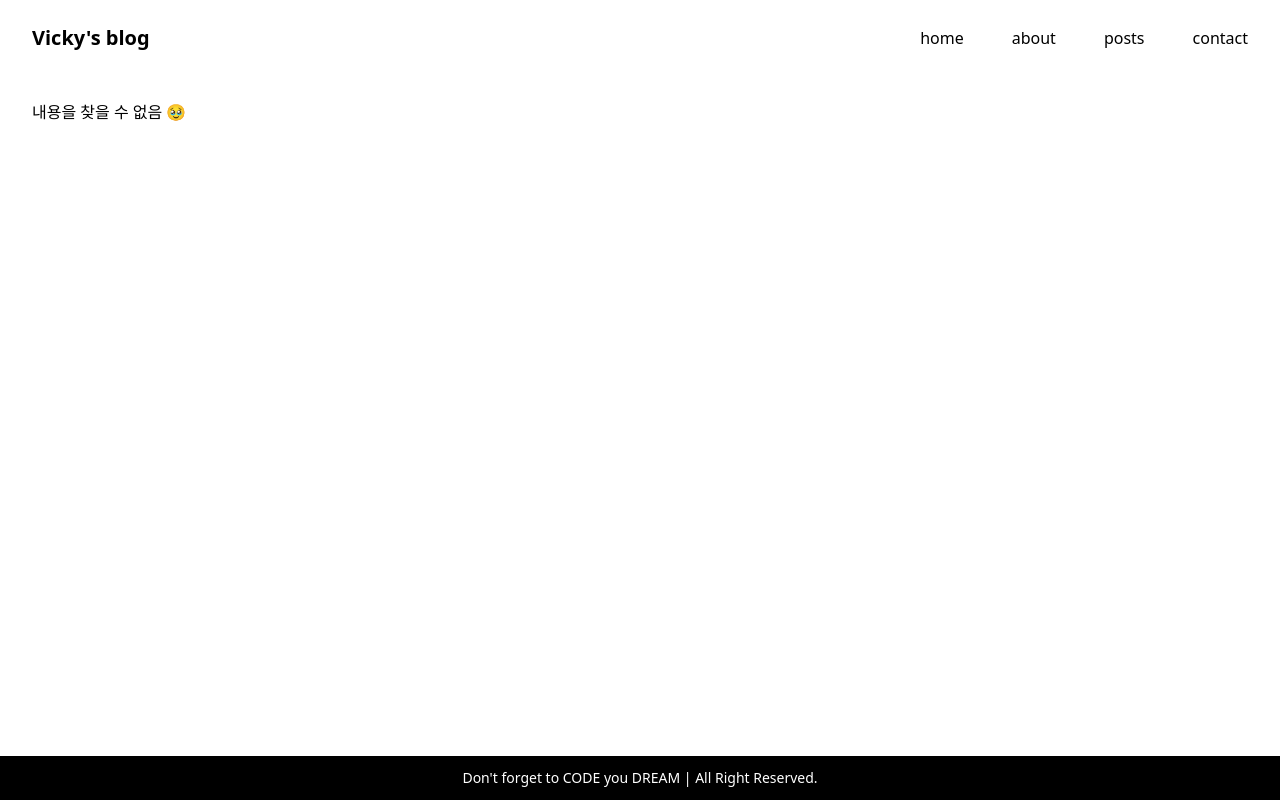
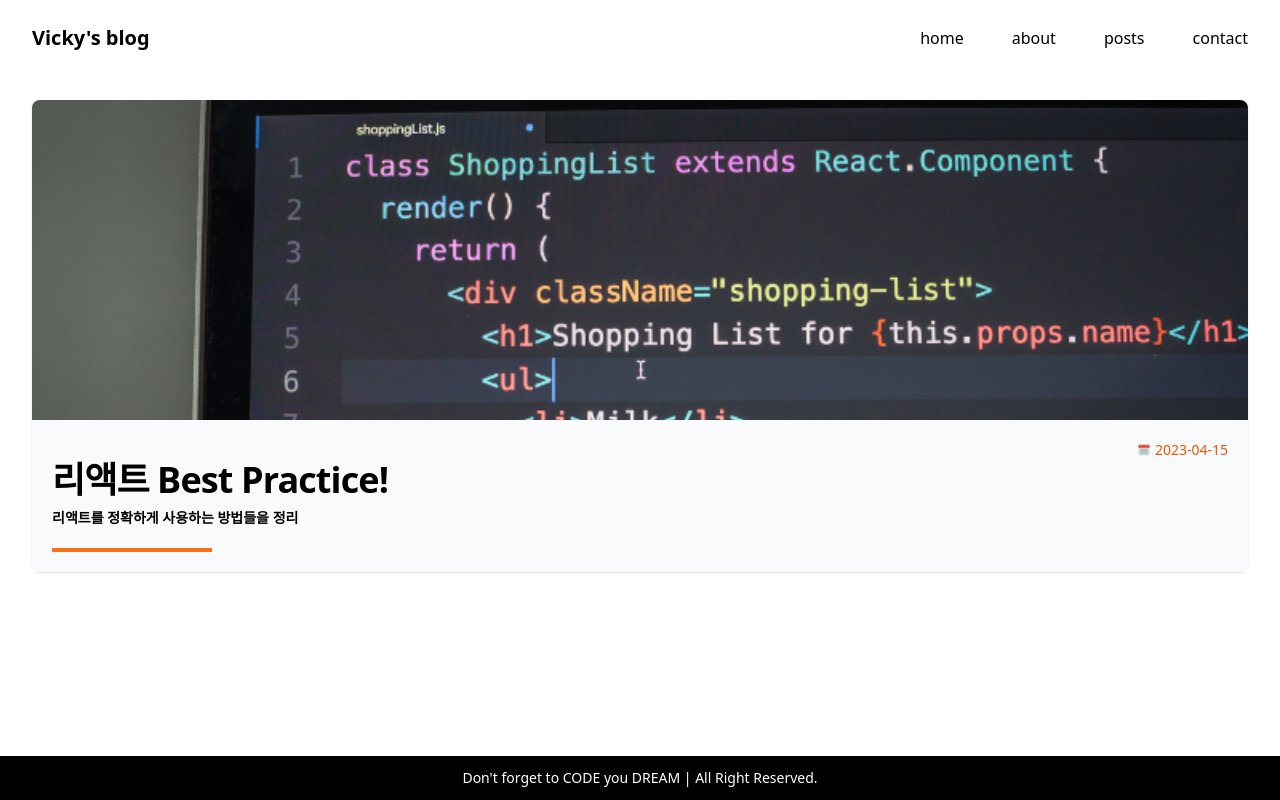
Before and after one commit to wonieeVicky/nextjs-blog, a Next.js app: page /posts/best-react-practices in a window 1280 px wide. Before the commit this address had no page. Built offline with nearby package versions, Linux system fonts and the light colour scheme.

Commit message:
feat: post detail 페이지 getPost 구현 및 카드레이아웃, 헤더 이미지, 타이틀 영역 구현

```diff
--- /dev/null
+++ b/src/app/posts/[path]/page.tsx
@@ -0,0 +1,62 @@
+import { getPost, getPosts } from '@/service/posts';
+import { redirect } from 'next/navigation';
+import Image from 'next/image';
+import Link from 'next/link';
+import { FcCalendar } from 'react-icons/fc';
+
+export const revalidate = 3;
+
+type Props = {
+  params: {
+    path: string;
+  };
+};
+
+export function generateMetadata({ params }: Props) {
+  return {
+    title: `${params.path} : Vicky's blog`
+  };
+}
+
+export default async function ProductPage({ params: { path } }: Props) {
+  const post = await getPost(path);
+
+  if (!post) {
+    redirect('/posts'); // 존재하지 않는 path 입력한 경우 posts redirect
+  }
+
+  // 서버 파일에 있는 데이터 중 해당 제품의 정보를 찾아와 그 정보를 보여준다.
+  return (
+    <>
+      <>
+        <div>
+          {/* <h1>{post.title} 설명 페이지</h1> */}
+          <div className="bg-white rounded-lg shadow">
+            <Link href={`/posts/${post.path}`}>
+              <div className="max-h-80 overflow-hidden">
+                <Image className="rounded-t-lg" src={`/images/posts/${post.path}.png`} width={1280} height={500} alt={`${post.path} image`} />
+              </div>
+              <div className="p-5 bg-slate-50">
+                <p className="text-sm text-right text-semibold flex items-center justify-end text-orange-600">
+                  <FcCalendar />
+                  &nbsp;
+                  {post.date}
+                </p>
+                <h5 className="mb-2 font-semibold text-4xl tracking-tight">{post.title}</h5>
+                <p className="mb-5 font-semibold text-sm">{post.description}</p>
+                <div className="w-40 border-2 border-orange-500"></div>
+              </div>
+            </Link>
+          </div>
+        </div>
+      </>
+    </>
+  );
+}
+
+// 미리 페이지를 만들어두고 싶은 경우 generateStaticParams 함수 사용
+export async function generateStaticParams() {
+  // 모든 제품의 페이지들을 미리 만들어 두도록 설정함(SSG)
+  const posts = await getPosts();
+  return posts.map(({ path }) => ({ path }));
+}
```
